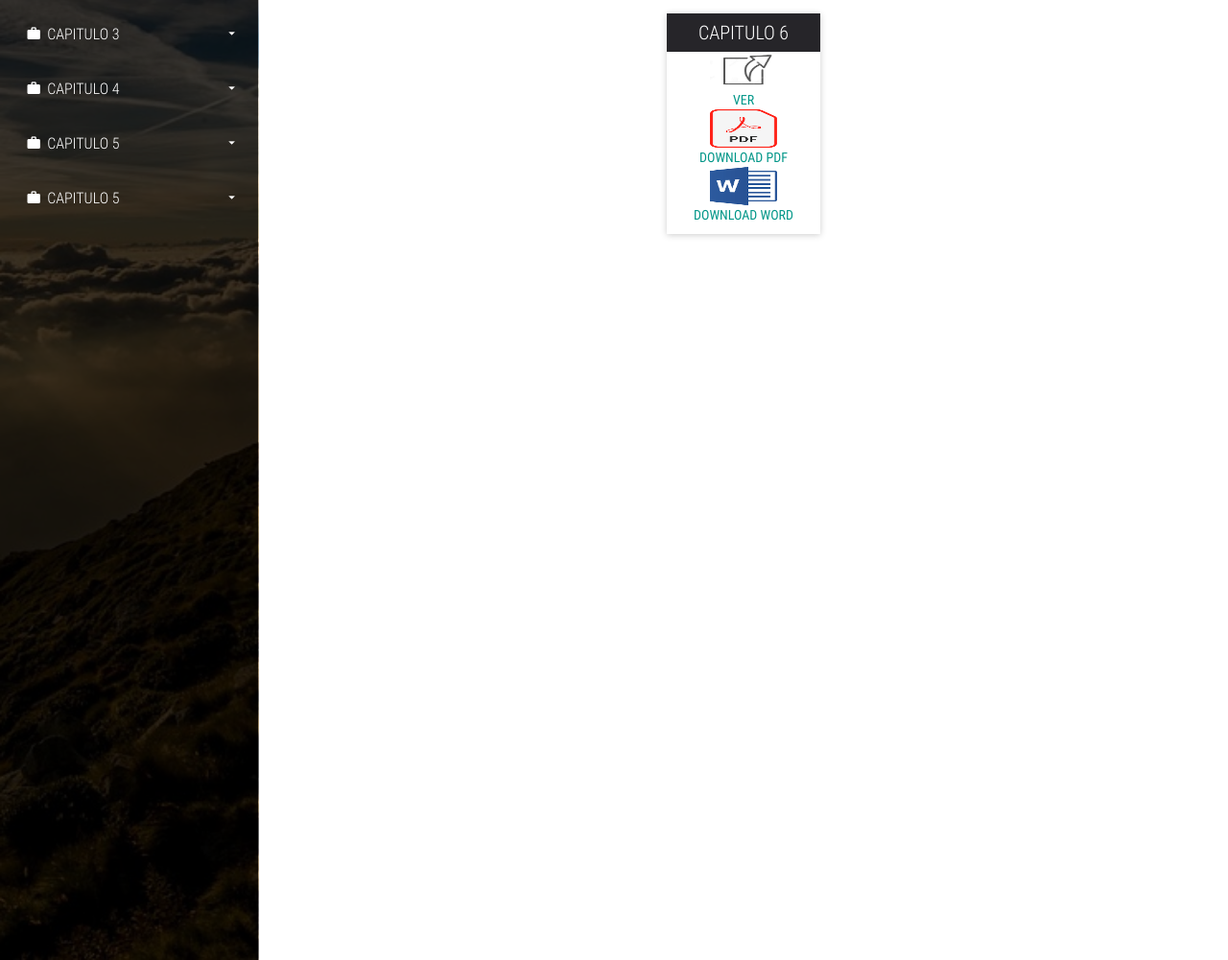
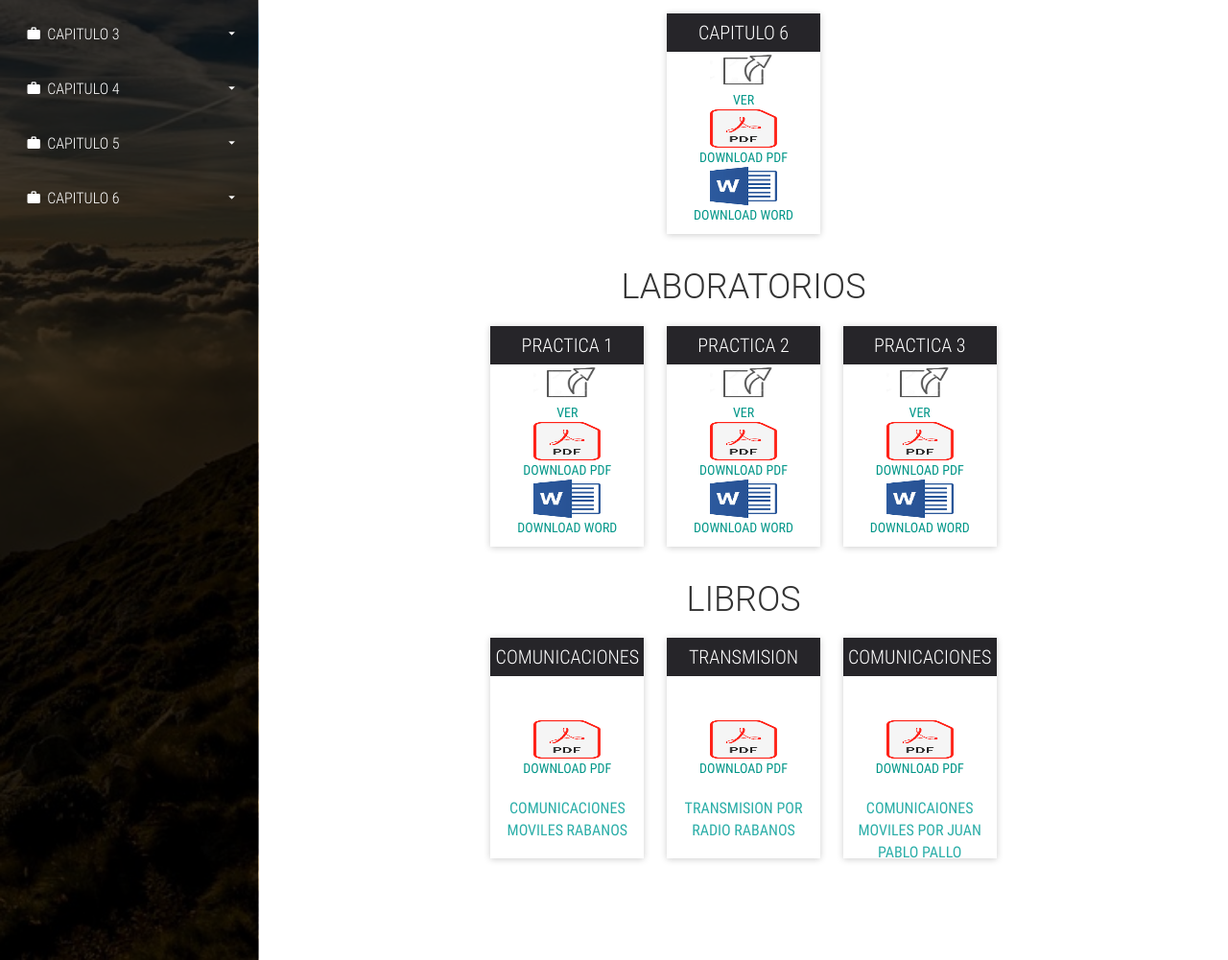
Before and after one commit to daniu001lai/pgia-completa, a Flask app: page /descargas in a window 1280 px wide. Shown: the part 471-1472 px from the top of the page at 96% size. Run offline with Flask 3, Linux system fonts and the light colour scheme; some libraries are stand-ins or nearby versions.

Commit message:
arrlego final

```diff
--- a/main.py
+++ b/main.py
@@ -25,7 +25,7 @@ def cap1(id):
            "1IExnMaGzqCpxMWFVOCcKTEBU6Q-wiXPG",
            "1zRi2SI8Lmk1_5sDoiAOwPdjyL5ZP-gjd",
             "1spMufq9N07gBq89WSB3QuCa3l2de47pe",
-            "1F-ai_n29EkXrMIR02IjyRzw2BTUNU7WP",
+            "1b84kxLVzay_JlV2dtyiS7_VYLNsh6hLk",
             ]
     return render_template('CAP/cap1.html', contact=ARC[id])
 
@@ -35,58 +35,88 @@ def cap2(id):
            "1DOq5zm_5PtLYzgC60_txJ11CgWEoDBTx",
            "1OMnI61LR67aIeq3EyIsmNj-DbwHeHyfP",
            "1dRORu2MqNIDPWo-C64qvkXHPKHR3So9l",
-           "1BUBUEyL4Gf_elSH91-ZnB33GGv__8H-f"]
+           "1HpZ_SHJLGRnOP3Zf4lQ5ezC8Dd_I3e2U"]
 
     return render_template('CAP/cap2.html', contact=ARC[id])
 
-@app.route('/cap3/<id>', methods=['POST', 'GET'])
+@app.route('/cap3/<int:id>', methods=['POST', 'GET'])
 def cap3(id):
+
     ARC = [0,
-           "b2CLU4fLiCDpDsutyc6Spgr3qeBAGKg8",
+           "1x1NvUdJbdve_5k05rWwYh2Dmks5e3LbN",
+           "1GYx-85wqpcD1mXGMqNjJAzv1o_UFxfSn",
+           "1vtBITMLbdwRlxnZx6BXK-L0AJqJAYrf6",
+           "1oIYO83Qr8T-xKjSHY7DvzVBeeYA35EO1",
+           "11g5pO6_rg7Oj73uS3vkJiZRH8rtKnoBO"]
+
+    return render_template('CAP/cap3.html', contact=ARC[id])
+
+@app.route('/cap4/<int:id>', methods=['POST', 'GET'])
+def cap4(id):
+
+
+    ARC = [0,
+           "1b2CLU4fLiCDpDsutyc6Spgr3qeBAGKg8",
            "1hV1mW7BxQXgu3r6Z-RAh5uBlKNcYXxkH",
            "1QR_mO9QP_nYtULFWWMMEx_MJABfKfSgt",
            "1AR63mkLgyDu1tT9o48wn1Ckj9alOVEAL",
-           ""]
+           "11g5pO6_rg7Oj73uS3vkJiZRH8rtKnoBO"]
 
-    return render_template('CAP/cap2.html', contact=ARC[id])
+    return render_template('CAP/cap4.html', contact=ARC[id])
 
-@app.route('/cap4/<id>', methods=['POST', 'GET'])
-def cap4(id):
-
-    ARC = [0,
-           "b2CLU4fLiCDpDsutyc6Spgr3qeBAGKg8",
-           "1hV1mW7BxQXgu3r6Z-RAh5uBlKNcYXxkH",
-           "1QR_mO9QP_nYtULFWWMMEx_MJABfKfSgt",
-           "1AR63mkLgyDu1tT9o48wn1Ckj9alOVEAL",
-           ""]
-
-    return render_template('CAP/cap2.html', contact=ARC[id])
-
-@app.route('/cap5/<id>', methods=['POST', 'GET'])
+@app.route('/cap5/<int:id>', methods=['POST', 'GET'])
 def cap5(id):
 
 
     ARC = [0,
-           "1Nvy7h7m838kkyqS5pq4yz4B5OieUfb3O",
+
+
+
+           "1dYjBpEn35Y9OoIYZZi2vPfoAStgYhihO",
+           "189rUIeLVAp0OEavs4ifk9iupuPJbzvK_",
+           "1ZiDwtWLvMz8rfBsz8gGxaZq8bMbREIy3",
            "1FdTN_-eEBhSYbPGhJpCt4B2cbmoQ5ufb",
-           "1ZiDwtWLvMz8rfBsz8gGxaZq8bMbREIy3",
-           "189rUIeLVAp0OEavs4ifk9iupuPJbzvK_",
-           "1dYjBpEn35Y9OoIYZZi2vPfoAStgYhihO"]
+           "1a__gON5DI2vAqZllG7GiywizakSFl_qp",]
 
-    return render_template('CAP/cap2.html', contact=ARC[id])
+    return render_template('CAP/cap5.html', contact=ARC[id])
 
-@app.route('/cap6/<id>', methods=['POST', 'GET'])
+@app.route('/cap6/<int:id>', methods=['POST', 'GET'])
 def cap6(id):
 
 
     ARC = [0,
-           "1Nvy7h7m838kkyqS5pq4yz4B5OieUfb3O",
-           "1FdTN_-eEBhSYbPGhJpCt4B2cbmoQ5ufb",
-           "1ZiDwtWLvMz8rfBsz8gGxaZq8bMbREIy3",
-           "189rUIeLVAp0OEavs4ifk9iupuPJbzvK_",
-           "1dYjBpEn35Y9OoIYZZi2vPfoAStgYhihO"]
 
-    return render_template('CAP/cap2.html', contact=ARC[id])
+            "1SufFjt67nzZSIsIpds8ysf_Oaiu75Agw",
+
+           "1KTYt8rnmNcOCF5YkUw07X2HFr3HXxVUI",
+           "18G_BYaMAgUd6y1gD0OsMzR6JcUqBKHD8",
+          "1n9zTs_HLxbncX7M1y0oC7NKUx6GGHzwi",
+           "1idxdWhQcHk9c5GxY4VYpGRbv7VDqmCRj",
+           "11g5pO6_rg7Oj73uS3vkJiZRH8rtKnoBO"]
+
+
+    return render_template('CAP/cap6.html', contact=ARC[id])
+@app.route('/VERPDF/<int:id>', methods=['POST', 'GET'])
+def VERPDF(id):
+    pdf = [0,
+           "1DcGzziQV6XO7EB92VNxSvOI8wfHz0L_D",
+           "16_gYTZIDHc4nW1iYJa-7ZpMG945iCnRl",
+           "116209125536641958645&rtpof"
+           ]
+    en=[0,
+        "LABORATORIO 1 ",
+        "LABORATORIO 2",
+        "LABORATORIO 2"
+        ]
+    sub =[0,
+         "MODELOS DE PROPAGACION",
+         "RADIOELNACE RADIOWORKS",
+         "ENLACE X-IRIO ONLINE"
+         ]
+
+
+
+    return render_template('CAP/VERPDF.html', pdf=pdf[id],en=en[id],sub=sub[id])
 
 
 ## llamada a manuales de usuario
@@ -148,4 +178,4 @@ def ver(dat):
 
 
 if __name__ == "__main__":
-    app.run(host="0.0.0.0")
+    app.run(port=3000, debug=True, host="0.0.0.0")
--- a/templates/descargas.html
+++ b/templates/descargas.html
@@ -132,5 +132,127 @@
     </div>
 
   </article>
+  <H1>LABORATORIOS</H1>
+  <article class="full-box tile2">
+
+      <div class="full-box cont3 text-center" >
+        <h1></h1>
+        <figure class="full-box">
+
+
+
+          <a class=" full-box button" href="/VERPDF/1"><img src="{{url_for('static', filename='assets/img/VER.png')}}" >VER   </a>
+
+          <a class=" full-box button" href="https://drive.google.com/uc?export=download&id=116209125536641958645&rtpof"> <img src="{{url_for('static', filename='assets/img/PDF.png')}}" >DOWNLOAD PDF   </a>
+
+          <a class=" full-box button" href="https://drive.google.com/uc?export=download&id=1IFFyFsrVM4ZdU6L9IHrDT_lHdlyhcGEZ"> <img src="{{url_for('static', filename='assets/img/WD.png')}}" >DOWNLOAD WORD   </a>
+
+              </figure>
+      </div>
+      <div class="full-box tile2-title text-center text-titles text-uppercase">
+        PRACTICA 1
+      </div>
+
+    </article>
+
+    <article class="full-box tile2">
+
+      <div class="full-box cont3 text-center" >
+        <h1></h1>
+        <figure class="full-box">
+
+
+
+          <a class=" full-box button" href="/VERPDF/3"><img src="{{url_for('static', filename='assets/img/VER.png')}}" >VER   </a>
+
+          <a class=" full-box button" href="https://drive.google.com/uc?export=download&id=116209125536641958645&rtpof"> <img src="{{url_for('static', filename='assets/img/PDF.png')}}" >DOWNLOAD PDF   </a>
+
+          <a class=" full-box button" href="https://drive.google.com/uc?export=download&id=1DcGzziQV6XO7EB92VNxSvOI8wfHz0L_D"> <img src="{{url_for('static', filename='assets/img/WD.png')}}" >DOWNLOAD WORD   </a>
+
+
+        </figure>
+      </div>
+      <div class="full-box tile2-title text-center text-titles text-uppercase">
+        PRACTICA 2
+      </div>
+
+    </article>
+
+    <article class="full-box tile2">
+
+      <div class="full-box cont3 text-center" >
+        <h1></h1>
+        <figure class="full-box">
+
+
+          <a class=" full-box button" href="/VERPDF/3"><img src="{{url_for('static', filename='assets/img/VER.png')}}" >VER   </a>
+
+          <a class=" full-box button" href="https://drive.google.com/uc?export=download&id=116209125536641958645&rtpof"> <img src="{{url_for('static', filename='assets/img/PDF.png')}}" >DOWNLOAD PDF   </a>
+
+          <a class=" full-box button" href="https://drive.google.com/uc?export=download&id=16_gYTZIDHc4nW1iYJa-7ZpMG945iCnRl"> <img src="{{url_for('static', filename='assets/img/WD.png')}}" >DOWNLOAD WORD   </a>
+
+        </figure>
+      </div>
+      <div class="full-box tile2-title text-center text-titles text-uppercase">
+        PRACTICA 3
+      </div>
+
+    </article>
+
+    <H1>LIBROS</H1>
+<article class="full-box tile2">
+       <BR></BR>
+    <div class="full-box cont3 text-center" >
+      <h1></h1>
+      <figure class="full-box">
+        <a class=" full-box button" href="https://drive.google.com/uc?export=download&id=1kHrKw7emlbsSsCaIeIYQ4F7n2YUM5f4T"> <img src="{{url_for('static', filename='assets/img/PDF.png')}}" >DOWNLOAD PDF   </a>
+
+      </figure>
+    </div>
+    <div class="full-box tile2-title text-center text-titles text-uppercase">
+      COMUNICACIONES
+    </div>
+    <div>COMUNICACIONES MOVILES RABANOS</div>
+
+  </article>
+
+  <article class="full-box tile2">
+       <BR></BR>
+    <div class="full-box cont3 text-center" >
+      <h1></h1>
+      <figure class="full-box">
+        <a class=" full-box button" href="https://drive.google.com/file/d/14rzE7UkgblmPNjKOHRDeJ4RwdzeCs0Ei/view?usp=drive_link"> <img src="{{url_for('static', filename='assets/img/PDF.png')}}" >DOWNLOAD PDF   </a>
+      </figure>
+    </div>
+    <div class="full-box tile2-title text-center text-titles text-uppercase">
+      TRANSMISION
+    </div>
+    <DIV>
+      TRANSMISION POR RADIO RABANOS
+    </DIV>
+  </article>
+
+  <article class="full-box tile2">
+       <BR></BR>
+    <div class="full-box cont3 text-center" >
+      <h1></h1>
+      <figure class="full-box">
+
+         <a class=" full-box button" href="https://drive.google.com/uc?export=download&id=1eU7ChsWYy09uArdKPWQM-ohN2uUYCBGj"> <img src="{{url_for('static', filename='assets/img/PDF.png')}}" >DOWNLOAD PDF   </a>
+
+      </figure>
+    </div>
+    <div class="full-box tile2-title text-center text-titles text-uppercase">
+      Comunicaciones moviles
+    </div>
+<DIV>
+  COMUNICAIONES MOVILES POR JUAN PABLO PALLO
+</DIV>
+  </article>
+
+
+
+
+
 
 {% endblock %}
--- a/templates/layout.html
+++ b/templates/layout.html
@@ -85,19 +85,19 @@
 					</a>
 					<ul class="list-unstyled full-box">
 						<li>
-							<a href="/cap3/1"><i class="zmdi zmdi-book zmdi-hc-fw"></i> SECCION 1</a>
+							<a href="/cap3/1"><i class="zmdi zmdi-book zmdi-hc-fw"></i> PLANEACION DE FRECENCIAS</a>
 						</li>
 						<li>
-							<a href="/cap3/2"><i class="zmdi zmdi-book zmdi-hc-fw"></i> SECCION 2</a>
+							<a href="/cap3/2"><i class="zmdi zmdi-book zmdi-hc-fw"></i> ANTENAS INTELIGENTES</a>
 						</li>
 						<li>
-							<a href="/cap3/3"><i class="zmdi zmdi-book zmdi-hc-fw"></i>SECCION 3 </a>
+							<a href="/cap3/3"><i class="zmdi zmdi-book zmdi-hc-fw"></i>CMD </a>
 						</li>
 						<li>
-							<a href="/cap3/4"><i class="zmdi zmdi-book zmdi-hc-fw"></i> SECCION 4</a>
+							<a href="/cap3/4"><i class="zmdi zmdi-book zmdi-hc-fw"></i> ASIGNACION DE CANALES</a>
 						</li>
 						<li>
-							<a href="/cap3/5"><i class="zmdi zmdi-book zmdi-hc-fw"></i> SECCION 5</a>
+							<a href="/cap3/5"><i class="zmdi zmdi-book zmdi-hc-fw"></i>BIBLIOFRAFIA</a>
 						</li>
 					</ul>
 				</li>
@@ -107,19 +107,19 @@
 					</a>
 					<ul class="list-unstyled full-box">
 						<li>
-							<a href="/cap4/1"><i class="zmdi zmdi-book zmdi-hc-fw"></i> SECCION 1</a>
+							<a href="/cap4/1"><i class="zmdi zmdi-book zmdi-hc-fw"></i> TELEFONIA ANALOGICA</a>
 						</li>
 						<li>
-							<a href="/cap4/2"><i class="zmdi zmdi-book zmdi-hc-fw"></i> SECCION 2</a>
+							<a href="/cap4/2"><i class="zmdi zmdi-book zmdi-hc-fw"></i> ELEMENTOS</a>
 						</li>
 						<li>
-							<a href="/cap4/3"><i class="zmdi zmdi-book zmdi-hc-fw"></i>SECCION 3 </a>
+							<a href="/cap4/3"><i class="zmdi zmdi-book zmdi-hc-fw"></i>INGENIERIA DE TRAFICO </a>
 						</li>
 						<li>
-							<a href="/cap4/4"><i class="zmdi zmdi-book zmdi-hc-fw"></i> SECCION 4</a>
+							<a href="/cap4/4"><i class="zmdi zmdi-book zmdi-hc-fw"></i> DISEÑO</a>
 						</li>
 						<li>
-							<a href="/cap4/5"><i class="zmdi zmdi-book zmdi-hc-fw"></i> SECCION 5</a>
+							<a href="/cap4/5"><i class="zmdi zmdi-book zmdi-hc-fw"></i> BIBLIOGRAFIA</a>
 						</li>
 
 					</ul>
@@ -130,26 +130,26 @@
 					</a>
 					<ul class="list-unstyled full-box">
 						<li>
-							<a href="/cap5/1"><i class="zmdi zmdi-book zmdi-hc-fw"></i> SECCION 1</a>
+							<a href="/cap5/1"><i class="zmdi zmdi-book zmdi-hc-fw"></i> TELEFONIA CELULAR</a>
 						</li>
 						<li>
-							<a href="/cap5/2"><i class="zmdi zmdi-book zmdi-hc-fw"></i> SECCION 2</a>
+							<a href="/cap5/2"><i class="zmdi zmdi-book zmdi-hc-fw"></i> CODIFICACION</a>
 						</li>
 						<li>
-							<a href="/cap5/3"><i class="zmdi zmdi-book zmdi-hc-fw"></i>SECCION 3 </a>
+							<a href="/cap5/3"><i class="zmdi zmdi-book zmdi-hc-fw"></i>SITEMA AMERICANO </a>
 						</li>
 						<li>
-							<a href="/cap5/4"><i class="zmdi zmdi-book zmdi-hc-fw"></i> SECCION 4</a>
+							<a href="/cap5/4"><i class="zmdi zmdi-book zmdi-hc-fw"></i> GSM</a>
 						</li>
 						<li>
-							<a href="/cap5/5"><i class="zmdi zmdi-book zmdi-hc-fw"></i> SECCION 5</a>
+							<a href="/cap5/5"><i class="zmdi zmdi-book zmdi-hc-fw"></i> BIBLIOGRAFIA</a>
 						</li>
 					</ul>
 				</li>
 
 				<li>
 					<a href="#!" class="btn-sideBar-SubMenu">
-						<i class="zmdi zmdi-case zmdi-hc-fw"></i> CAPITULO 5 <i class="zmdi zmdi-caret-down pull-right"></i>
+						<i class="zmdi zmdi-case zmdi-hc-fw"></i> CAPITULO 6 <i class="zmdi zmdi-caret-down pull-right"></i>
 					</a>
 					<ul class="list-unstyled full-box">
 						<li>
```
Also changed, not shown: templates/CAP/VERPDF.html (added, +21 -0 lines).
